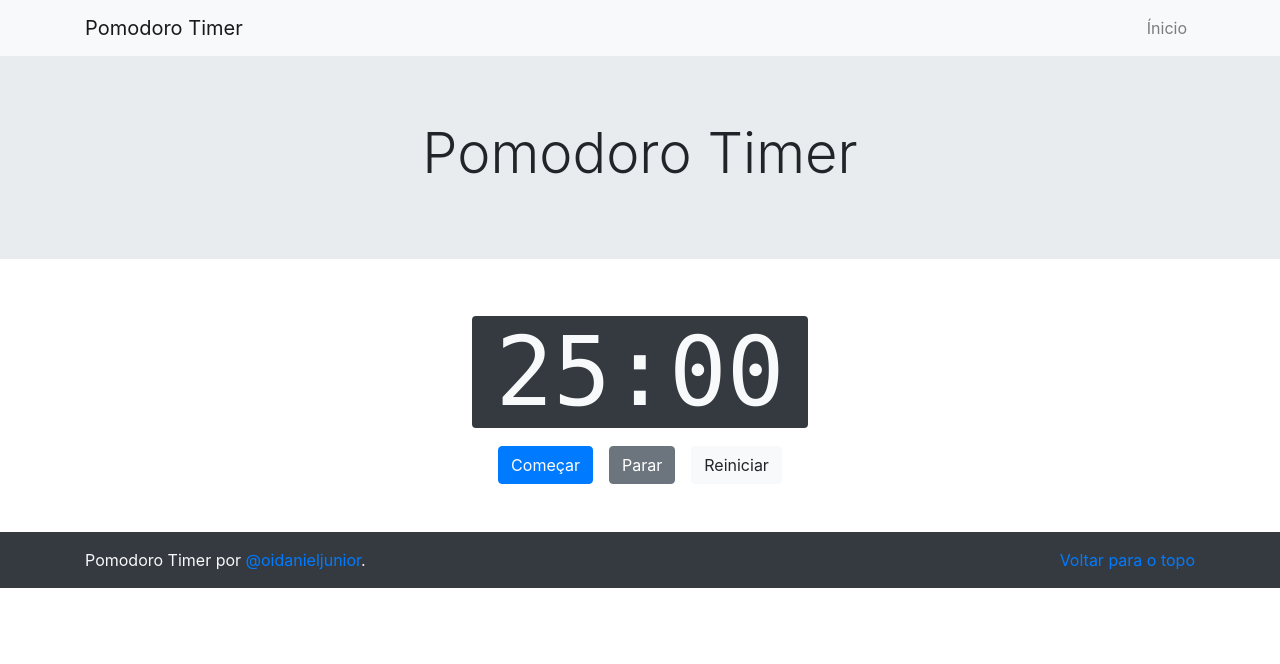
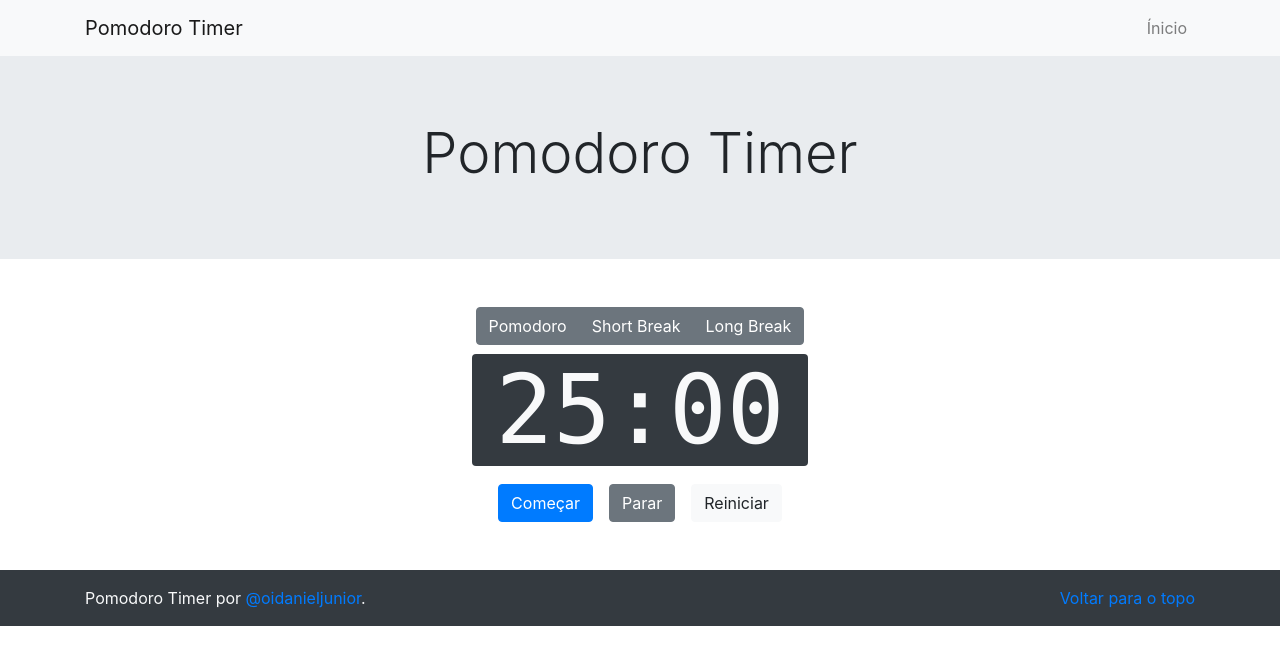
Before and after one commit to oidsjr/pomodoro, a Vue app: page /#/ in a window 1280 px wide. Shown: the top 664 px of the page. Built offline with nearby package versions, Linux system fonts and the light colour scheme; the HTML template or start-up script is replaced by a standard one.

Commit message:
Time Changer component

```diff
--- a/src/components/Clock/Clock.vue
+++ b/src/components/Clock/Clock.vue
@@ -1,5 +1,6 @@
 <template>
   <div class="timer py-3">
+    <ClockTimes />
     <h2 class="clock display-1 text-monospace mt-2">
       <span class="bg-dark text-light rounded px-4">{{ displayTime }}</span></h2>
     <ClockButtons />
@@ -8,6 +9,7 @@
 
 <script>
 import ClockButtons from './ClockButtons.vue';
+import ClockTimes from './ClockTimes.vue';
 
 export default {
   name: 'Clock',
@@ -19,6 +21,7 @@ export default {
   },
   components: {
     ClockButtons,
+    ClockTimes,
   },
   data() {
     return {
--- /dev/null
+++ b/src/components/Clock/ClockTimes.vue
@@ -0,0 +1,40 @@
+<template>
+  <div class="btn-group" role="group" aria-label="Temporizadores">
+    <button
+      v-for="(item, index) in times"
+      :key="index"
+      @click="changeTime(item.time)"
+      type="button"
+      class="btn btn-secondary">{{ item.name }}</button>
+  </div>
+</template>
+
+<script>
+export default {
+  name: 'ClockTimes',
+  props: {
+    times: {
+      type: Object,
+      default: () => [
+        {
+          name: 'Pomodoro',
+          time: 1500,
+        },
+        {
+          name: 'Short Break',
+          time: 300,
+        },
+        {
+          name: 'Long Break',
+          time: 900,
+        },
+      ],
+    },
+  },
+  methods: {
+    changeTime(newTime) {
+      this.$parent.startTime = newTime;
+    },
+  },
+};
+</script>
```
